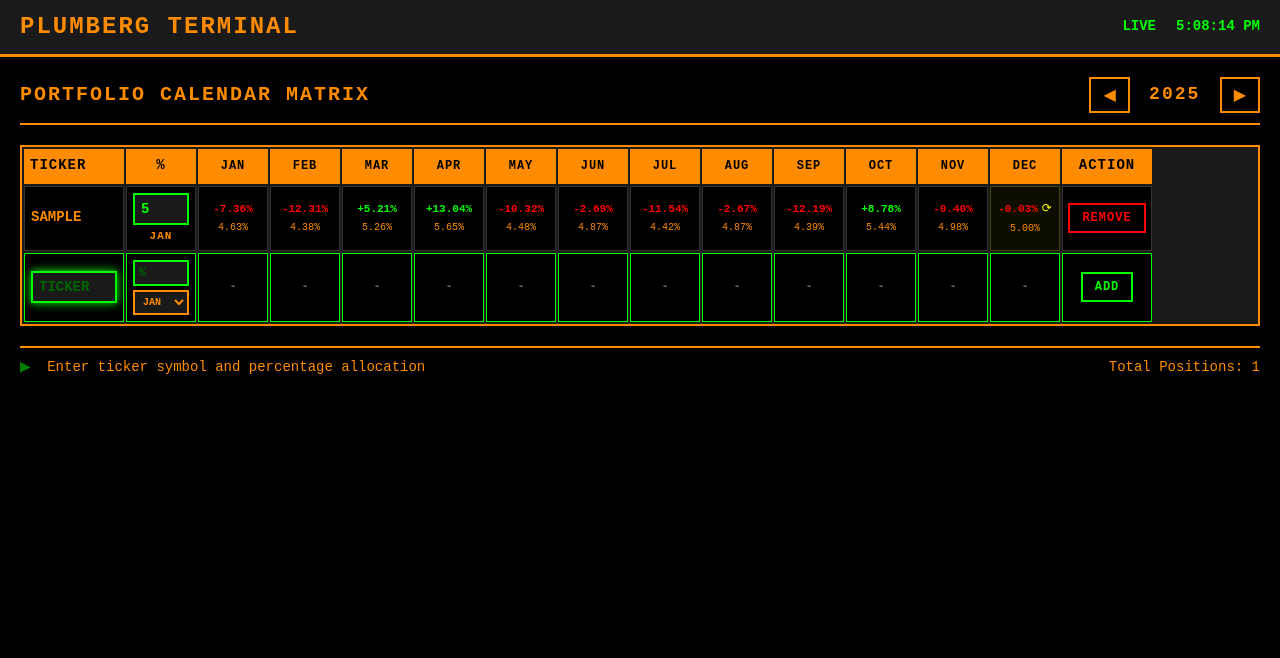
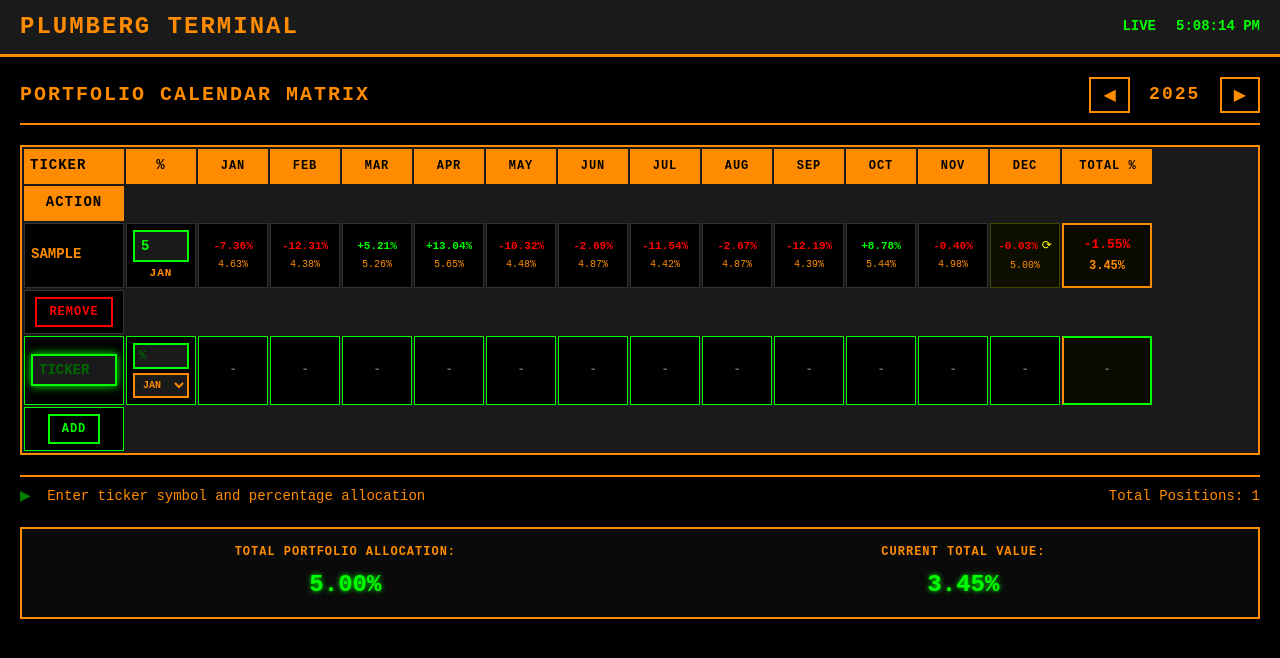
Before and after one commit to elofledning/plumberg-console, a React (Vite) app: page / in a window 1280 px wide. Both pictures are taken after typing "Sample", "5" into the empty fields and a click on the button "ADD". Shown: the top 658 px of the page. Built offline with nearby package versions, Linux system fonts and the light colour scheme.

Commit message:
Percentage total and individual day percentages in StockCalendar component

```diff
--- a/src/components/StockCalendar.css
+++ b/src/components/StockCalendar.css
@@ -64,7 +64,7 @@
 .grid-header,
 .grid-row {
   display: grid;
-  grid-template-columns: 120px 80px repeat(12, 80px) 100px;
+  grid-template-columns: 120px 80px repeat(12, 80px) 100px 100px;
   gap: 2px;
 }
 
@@ -108,6 +108,22 @@
   justify-content: center;
 }
 
+.total-col {
+  justify-content: center;
+  font-size: 12px;
+  border-left: 2px solid #ff8c00 !important;
+}
+
+.header-cell.total-col {
+  background-color: #ff8c00;
+  color: #000000;
+}
+
+.data-cell.total-col {
+  background-color: #0a0a00;
+  border: 2px solid #ff8c00;
+}
+
 .month-data {
   color: #666666;
   font-size: 12px;
@@ -138,6 +154,32 @@
   color: #ff8c00;
   font-size: 10px;
   font-weight: normal;
+}
+
+.total-data-container {
+  display: flex;
+  flex-direction: column;
+  gap: 4px;
+  align-items: center;
+}
+
+.total-performance {
+  font-size: 13px;
+  font-weight: bold;
+}
+
+.total-performance.positive {
+  color: #00ff00;
+}
+
+.total-performance.negative {
+  color: #ff0000;
+}
+
+.total-allocation {
+  color: #ff8c00;
+  font-size: 12px;
+  font-weight: bold;
 }
 
 .current-month {
@@ -329,6 +371,39 @@
   }
 }
 
+/* Portfolio Summary */
+.portfolio-summary {
+  margin-top: 20px;
+  padding: 15px;
+  border: 2px solid #ff8c00;
+  background-color: #0a0a0a;
+  display: flex;
+  justify-content: space-around;
+  gap: 30px;
+}
+
+.summary-item {
+  display: flex;
+  flex-direction: column;
+  gap: 8px;
+  align-items: center;
+}
+
+.summary-label {
+  color: #ff8c00;
+  font-size: 12px;
+  font-weight: bold;
+  letter-spacing: 1px;
+}
+
+.summary-value {
+  color: #00ff00;
+  font-size: 24px;
+  font-weight: bold;
+  font-family: 'Courier New', monospace;
+  text-shadow: 0 0 5px #00ff00;
+}
+
 /* Scrollbar styling for Bloomberg Terminal feel */
 .stock-calendar::-webkit-scrollbar {
   height: 12px;
--- a/src/components/StockCalendar.tsx
+++ b/src/components/StockCalendar.tsx
@@ -152,6 +152,7 @@ function StockCalendar() {
               {month}
             </div>
           ))}
+          <div className="cell header-cell total-col">TOTAL %</div>
           <div className="cell header-cell action-col">ACTION</div>
         </div>
 
@@ -203,6 +204,33 @@ function StockCalendar() {
                 </div>
               );
             })}
+            <div className="cell data-cell total-col">
+              {(() => {
+                // Calculate accumulated percentage across all months
+                const baseAllocation = parseFloat(position.percentage) || 0;
+                let accumulated = baseAllocation;
+
+                position.monthlyPerformance.forEach((perf) => {
+                  if (perf !== 0) {
+                    accumulated = accumulated * (1 + perf / 100);
+                  }
+                });
+
+                const totalChange = accumulated - baseAllocation;
+                const isPositive = totalChange > 0;
+
+                return (
+                  <div className="total-data-container">
+                    <div className={`total-performance ${isPositive ? 'positive' : 'negative'}`}>
+                      {isPositive ? '+' : ''}{totalChange.toFixed(2)}%
+                    </div>
+                    <div className="total-allocation">
+                      {accumulated.toFixed(2)}%
+                    </div>
+                  </div>
+                );
+              })()}
+            </div>
             <div className="cell data-cell action-col">
               <button
                 onClick={() => removePosition(position.id)}
@@ -262,6 +290,9 @@ function StockCalendar() {
               <div className="month-data">-</div>
             </div>
           ))}
+          <div className="cell data-cell total-col">
+            <div className="month-data">-</div>
+          </div>
           <div className="cell data-cell action-col">
             <button onClick={addPosition} className="add-btn">
               ADD
@@ -278,6 +309,36 @@ function StockCalendar() {
           Total Positions: {positions.length}
         </div>
       </div>
+
+      <div className="portfolio-summary">
+        <div className="summary-item">
+          <span className="summary-label">TOTAL PORTFOLIO ALLOCATION:</span>
+          <span className="summary-value">
+            {positions.reduce((sum, pos) => sum + (parseFloat(pos.percentage) || 0), 0).toFixed(2)}%
+          </span>
+        </div>
+        <div className="summary-item">
+          <span className="summary-label">CURRENT TOTAL VALUE:</span>
+          <span className="summary-value">
+            {(() => {
+              const currentTotal = positions.reduce((sum, pos) => {
+                const baseAllocation = parseFloat(pos.percentage) || 0;
+                let accumulated = baseAllocation;
+
+                pos.monthlyPerformance.forEach((perf) => {
+                  if (perf !== 0) {
+                    accumulated = accumulated * (1 + perf / 100);
+                  }
+                });
+
+                return sum + accumulated;
+              }, 0);
+
+              return currentTotal.toFixed(2);
+            })()}%
+          </span>
+        </div>
+      </div>
     </div>
   );
 }
```
